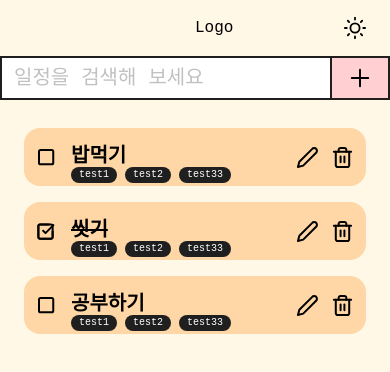
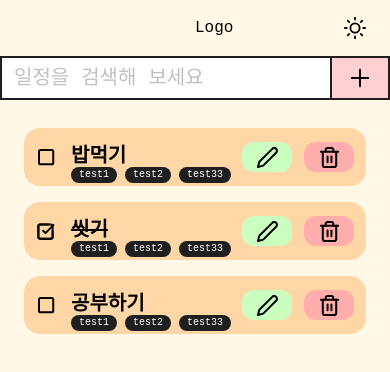
Before and after one commit to hoj0806/todo-list, a React (Vite) app: page / in a window 390 px wide. Shown: the top 372 px of the page. Built offline with nearby package versions, Linux system fonts and the light colour scheme; a web font is replaced by a local one.

Commit message:
ui : 모바일 리스트 수정, 삭제 버튼 배경색 지정

```diff
--- a/src/components/TodoListItem.jsx
+++ b/src/components/TodoListItem.jsx
@@ -60,21 +60,21 @@ function TodoListItem({ todo, setSelectedId }) {
 
       <div className='flex gap-3 desktop:gap-6'>
         <button
-          className='desktop:w-[132px] desktop:h-[72px] desktop:bg-green desktop:rounded-xl hover:bg-green2'
+          className='w-[50px] h-[30px] desktop:w-[132px] desktop:h-[72px] bg-green rounded-xl hover:bg-green2'
           onClick={onClickEditButton}
         >
           <img
             src={editIcon}
-            className='desktop:mx-auto desktop:w-[50px] desktop:h-[50px]'
+            className='mx-auto desktop:w-[50px] desktop:h-[50px]'
           />
         </button>
         <button
-          className='desktop:w-[132px] desktop:h-[72px] desktop:bg-red desktop:rounded-xl hover:bg-red2'
+          className='w-[50px] h-[30px] desktop:w-[132px] desktop:h-[72px] bg-red rounded-xl hover:bg-red2'
           onClick={onClickDeleteButton}
         >
           <img
             src={deleteIcon}
-            className='desktop:mx-auto desktop:w-[50px] desktop:h-[50px]'
+            className='mx-auto desktop:w-[50px] desktop:h-[50px]'
           />
         </button>
       </div>
```
